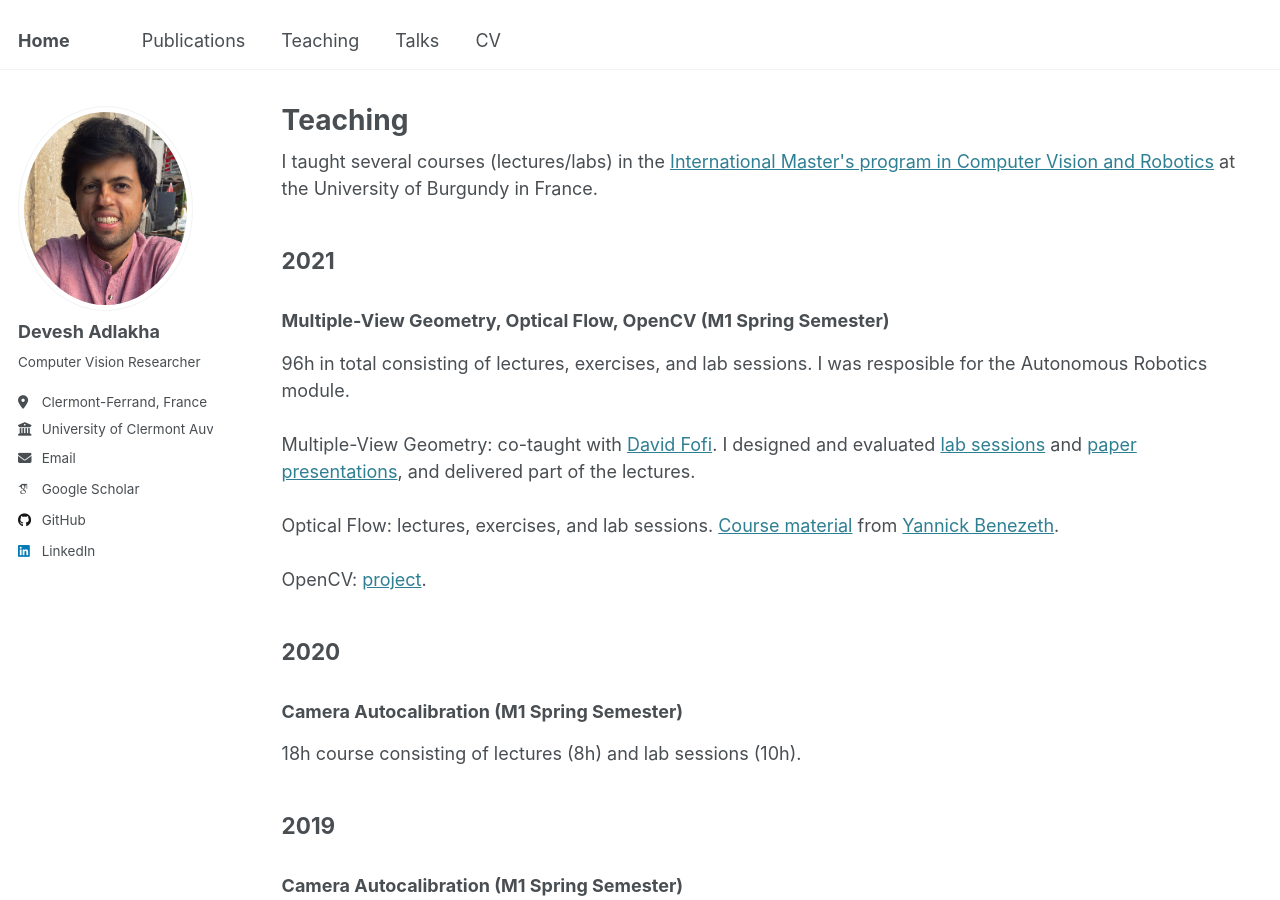
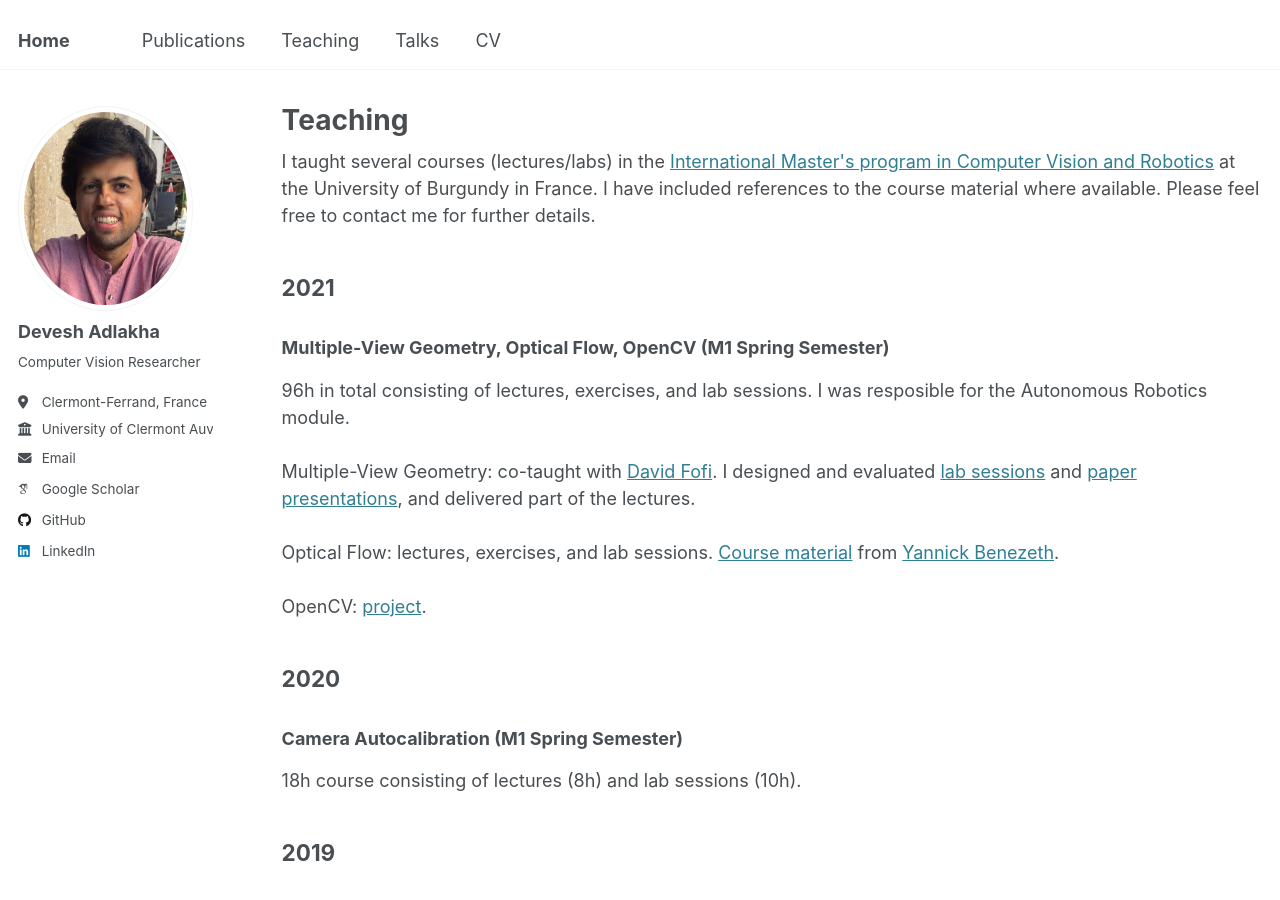
Before and after one commit to devadlakha/devadlakha.github.io, a Jekyll site: the page built from _pages/teaching.html, in a window 1280 px wide and 900 px high. Built offline with Jekyll 4.4.1, drawn with Linux system fonts in a browser that asks for light colours; some web fonts are replaced.

Commit message:
Update teaching.html

```diff
--- a/_pages/teaching.html
+++ b/_pages/teaching.html
@@ -5,7 +5,7 @@ permalink: /teaching/
 author_profile: true
 ---
 
-<div class="wordwrap">I taught several courses (lectures/labs) in the <a href="https://www.vibot.org">International Master's program in Computer Vision and Robotics</a> at the University of Burgundy in France.</div>
+<div class="wordwrap">I taught several courses (lectures/labs) in the <a href="https://www.vibot.org">International Master's program in Computer Vision and Robotics</a> at the University of Burgundy in France. I have included references to the course material where available. Please feel free to contact me for further details.</div>
 
 {% include base_path %}
 
```
